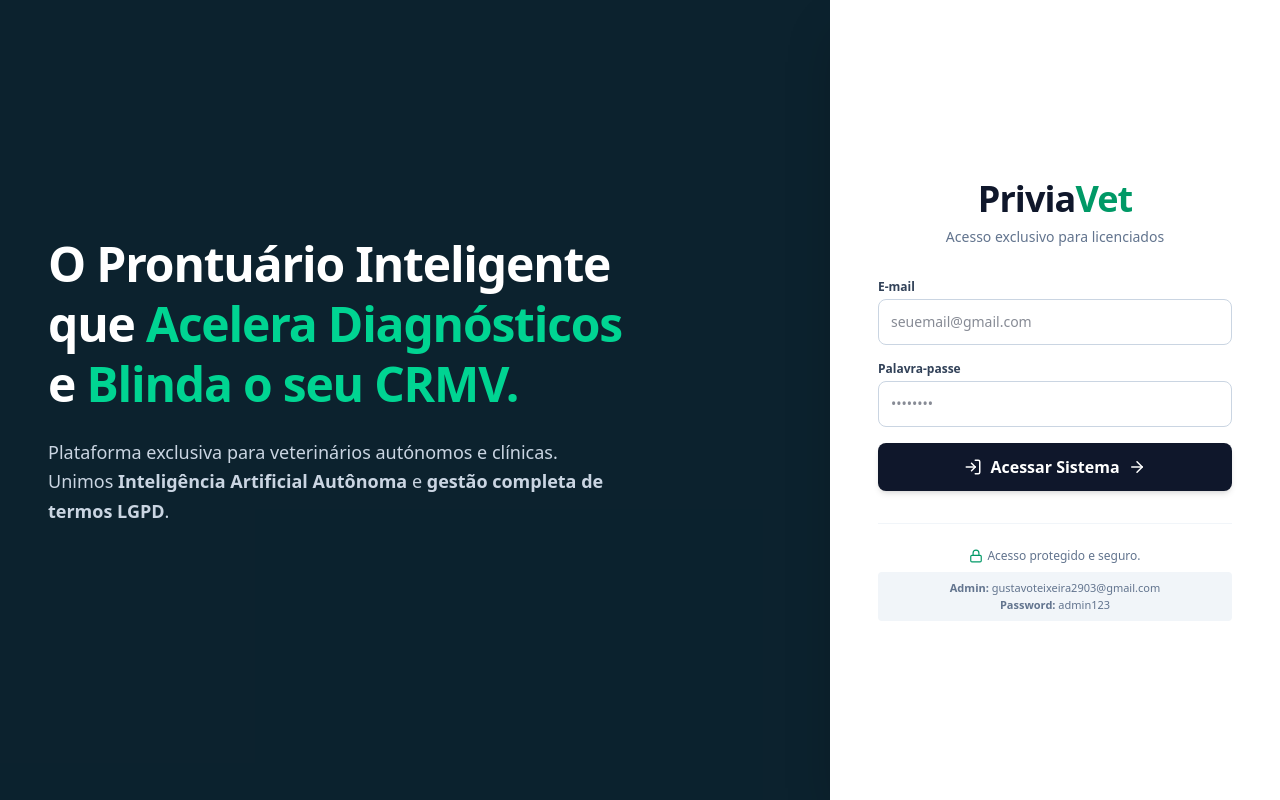
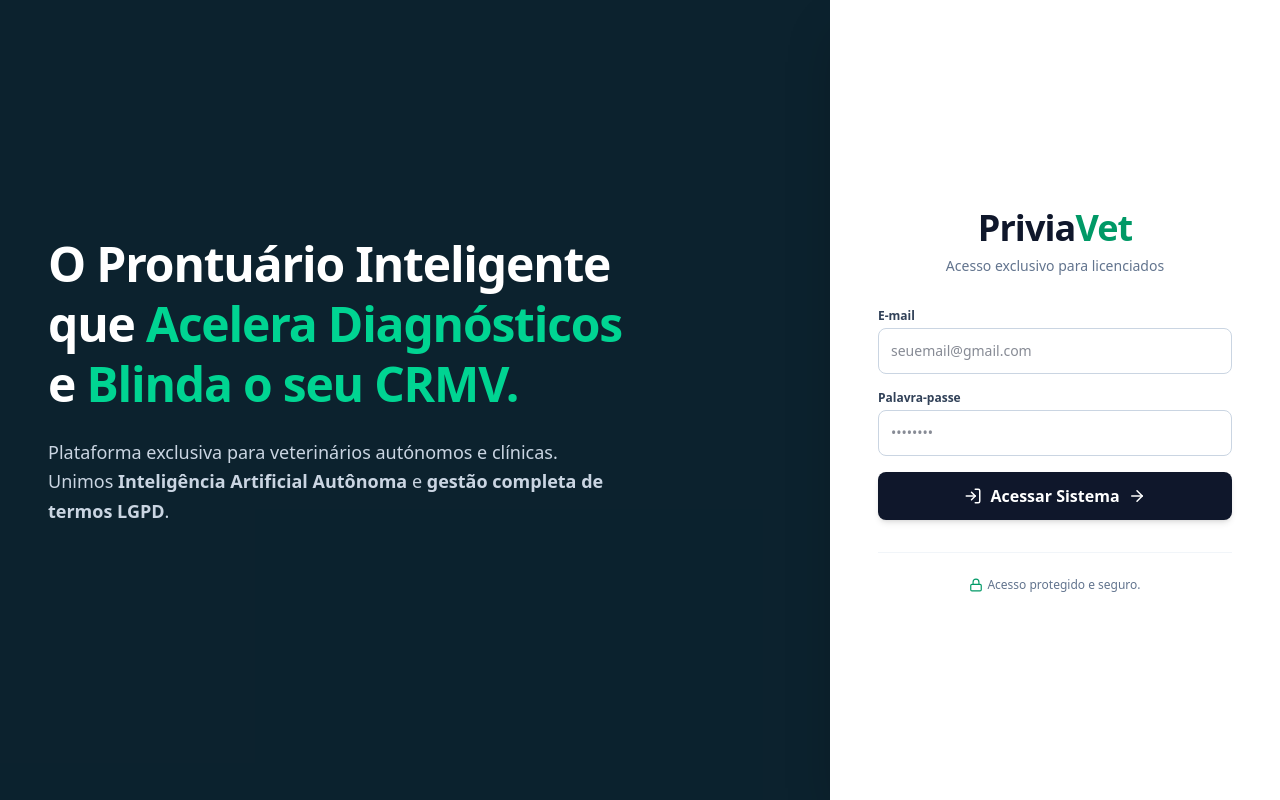
Before and after one commit to gustavoteixeira2903-hue/priviavet, a Next.js app: page / in a window 1280 px wide. Built offline with nearby package versions, Linux system fonts and the light colour scheme.

Commit message:
Remove credenciais do admin da tela de login

```diff
--- a/src/app/page.tsx
+++ b/src/app/page.tsx
@@ -1,6 +1,6 @@
 "use client";
 import React, { useState } from 'react';
-import { ShieldCheck, Zap, ArrowRight, LogIn, Lock } from 'lucide-react';
+import { ArrowRight, LogIn, Lock } from 'lucide-react';
 import { useRouter } from 'next/navigation';
 
 export default function Home() {
@@ -36,7 +36,7 @@
       localStorage.setItem('privia_logged_name', usuarioEncontrado.nome);
       router.push('/dashboard');
     } else {
-      setErro('E-mail não licenciado ou palavra-passe incorreta. (Usa admin123 para o admin)');
+      setErro('E-mail não licenciado ou palavra-passe incorreta.');
     }
   };
 
@@ -98,14 +98,10 @@
           </button>
         </form>
 
-        <div className="mt-8 text-center border-t border-slate-100 pt-6 space-y-2">
+        <div className="mt-8 text-center border-t border-slate-100 pt-6">
           <p className="text-xs text-slate-500 flex items-center justify-center">
             <Lock size={14} className="mr-1 text-emerald-600" /> Acesso protegido e seguro.
           </p>
-          <div className="text-[11px] text-slate-500 bg-slate-100 p-2 rounded">
-            <strong>Admin:</strong> gustavoteixeira2903@gmail.com <br/>
-            <strong>Password:</strong> admin123
-          </div>
         </div>
       </div>
     </div>
```
